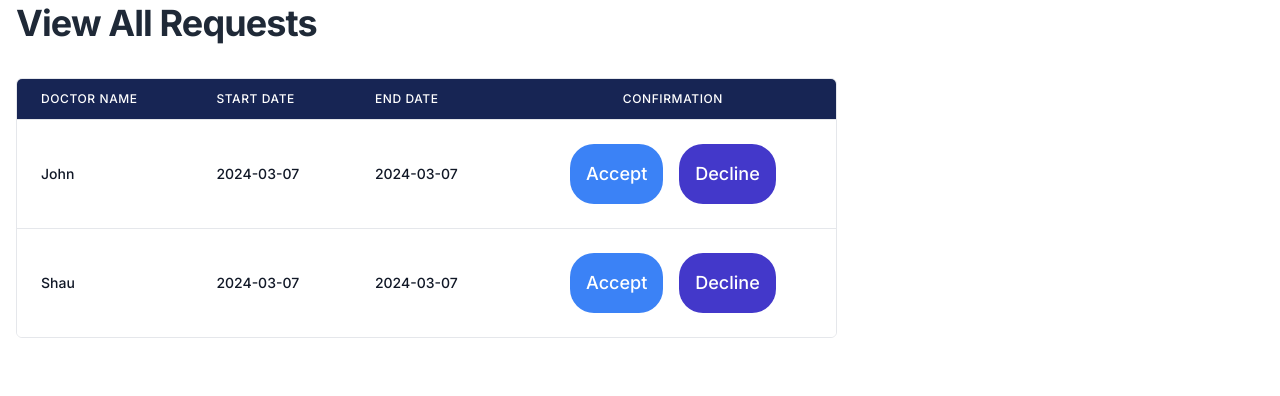
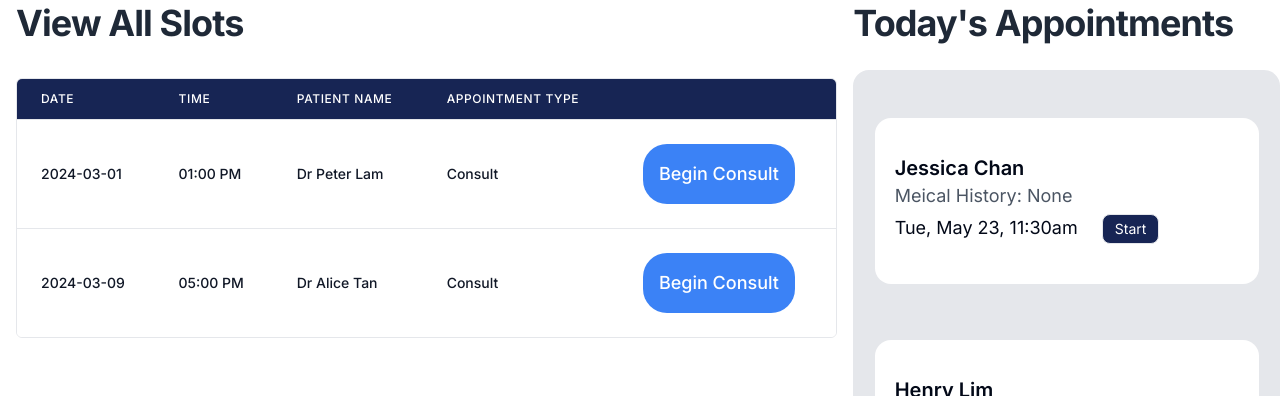
Before and after one commit to 0gw0/Healthcare-API, a Next.js app in the folder frontend/healthy_app/: page /homepage in a window 1280 px wide. Shown: the part 363-759 px from the top of the page. Built offline with nearby package versions, Linux system fonts and the light colour scheme.

Commit message:
Added column for Doctor's appointment
Const for layout.js + component Navbar.js has also been changed to the doctor

```diff
--- a/frontend/healthy_app/src/app/homepage/layout.js
+++ b/frontend/healthy_app/src/app/homepage/layout.js
@@ -1,5 +1,5 @@
 export default function Layout({ doctor, user, nurse}) {
-	const role = 'nurse';
+	const role = 'doctor';
 	if (role === 'nurse'){
 		return nurse
 	}else if(role === 'doctor'){
--- /dev/null
+++ b/frontend/healthy_app/src/app/medical-certificate/page.js
@@ -0,0 +1,32 @@
+'use client'; // This is a client component
+
+import Navbar from '@/components/Navbar';
+import Container from '@/components/container';
+import Hero from '@/components/hero';
+import TimeslotPicker from '@/components/TimeslotPicker';
+import Footer from '@/components/footer';
+import DatePickerComponent from '@/components/DatePickerComponent';
+
+import React, { useState } from 'react';
+
+
+
+export default function Page() {
+	return (
+		<>
+
+			{/* User Homepage items */}
+			<Container>
+
+				<div className='text-9xl'>
+                    Thanks Hyinki :D
+                </div>
+
+			</Container>
+
+			<div className="container mx-auto p-4 flex justify-center"></div>
+
+			<Footer />
+		</>
+	);
+}
--- a/frontend/healthy_app/src/components/Navbar.js
+++ b/frontend/healthy_app/src/components/Navbar.js
@@ -5,7 +5,7 @@ import logo from '../app/favicon.ico';
 const Navbar = () => {
 	var navigation = ['Homepage', 'Make Appointment', 'History'];
 	//  change to API call
-	const role = 'nurse';
+	const role = 'doctor';
 	if (role === 'doctor') {
 		navigation = ['Homepage', 'My Slots', 'History'];
 	}else if (role === 'nurse'){
--- a/frontend/healthy_app/src/components/SlotsTable.js
+++ b/frontend/healthy_app/src/components/SlotsTable.js
@@ -1,5 +1,6 @@
 import React from 'react';
 import Container from './container';
+import Link from 'next/link';
 
 const SlotsTable = ({ data }) => {
 	return (
@@ -35,6 +36,12 @@ const SlotsTable = ({ data }) => {
 										>
 											Appointment Type
 										</th>
+										<th
+											scope="col"
+											className="px-6 py-3 text-left text-xs font-medium uppercase tracking-wider"
+										>
+
+										</th>
 									</tr>
 								</thead>
 								<tbody className="bg-white divide-y divide-gray-200">
@@ -55,6 +62,13 @@ const SlotsTable = ({ data }) => {
 											<td className="px-6 py-4 whitespace-nowrap text-left text-sm font-medium">
 												{item.appType}
 											</td>
+											<td className="px-6 py-4 whitespace-nowrap text-left text-sm font-medium">
+												<button id='item.id' className='rounded-3xl bg-blue-500 text-white m-2 p-4 basis-1/4 text-lg hover:bg-blue-700'>
+													<Link href='/medical-certificate'
+													>Begin Consult
+													</Link>
+												</button>
+											</td>
 										</tr>
 									))}
 								</tbody>
```
